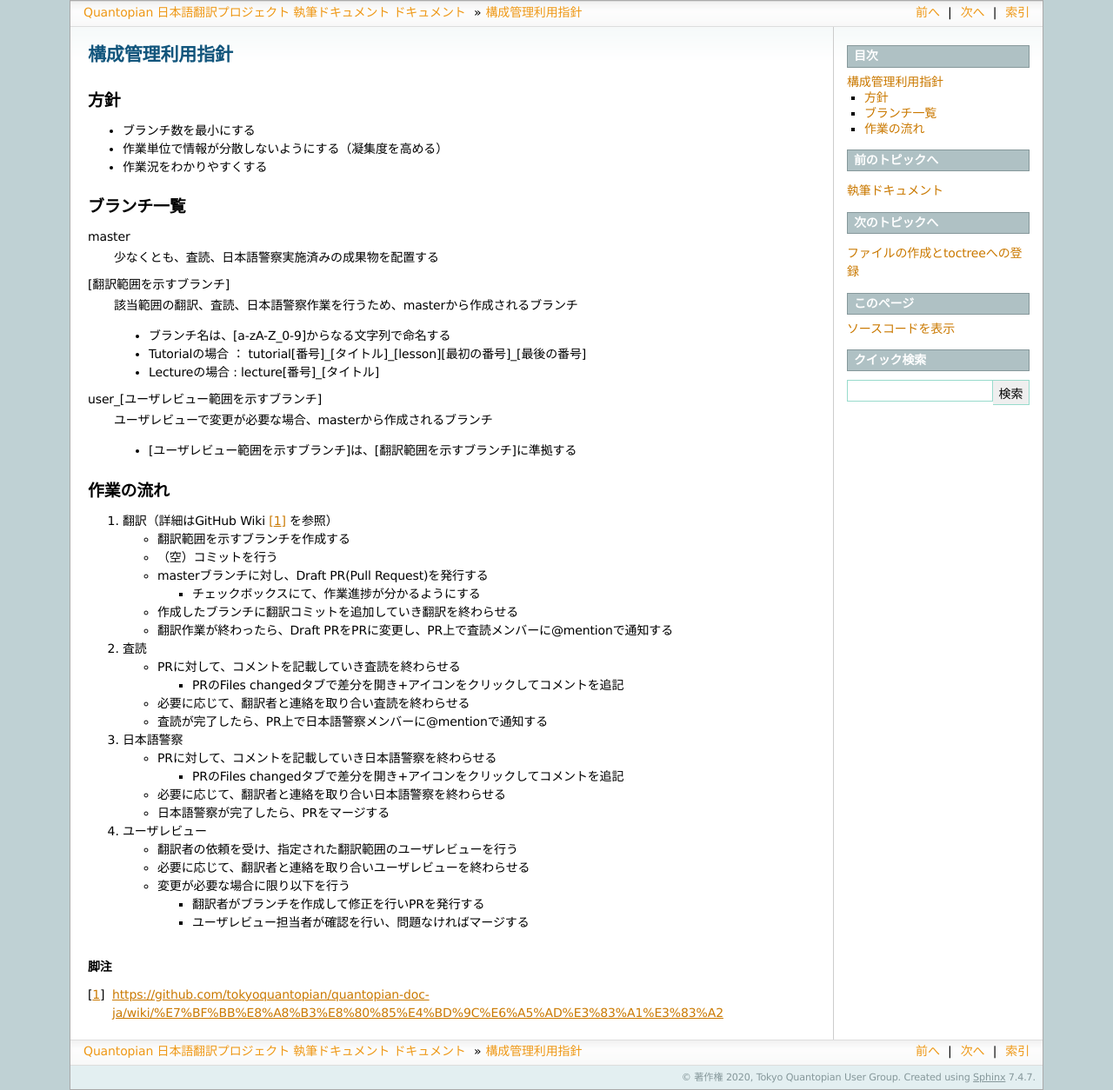
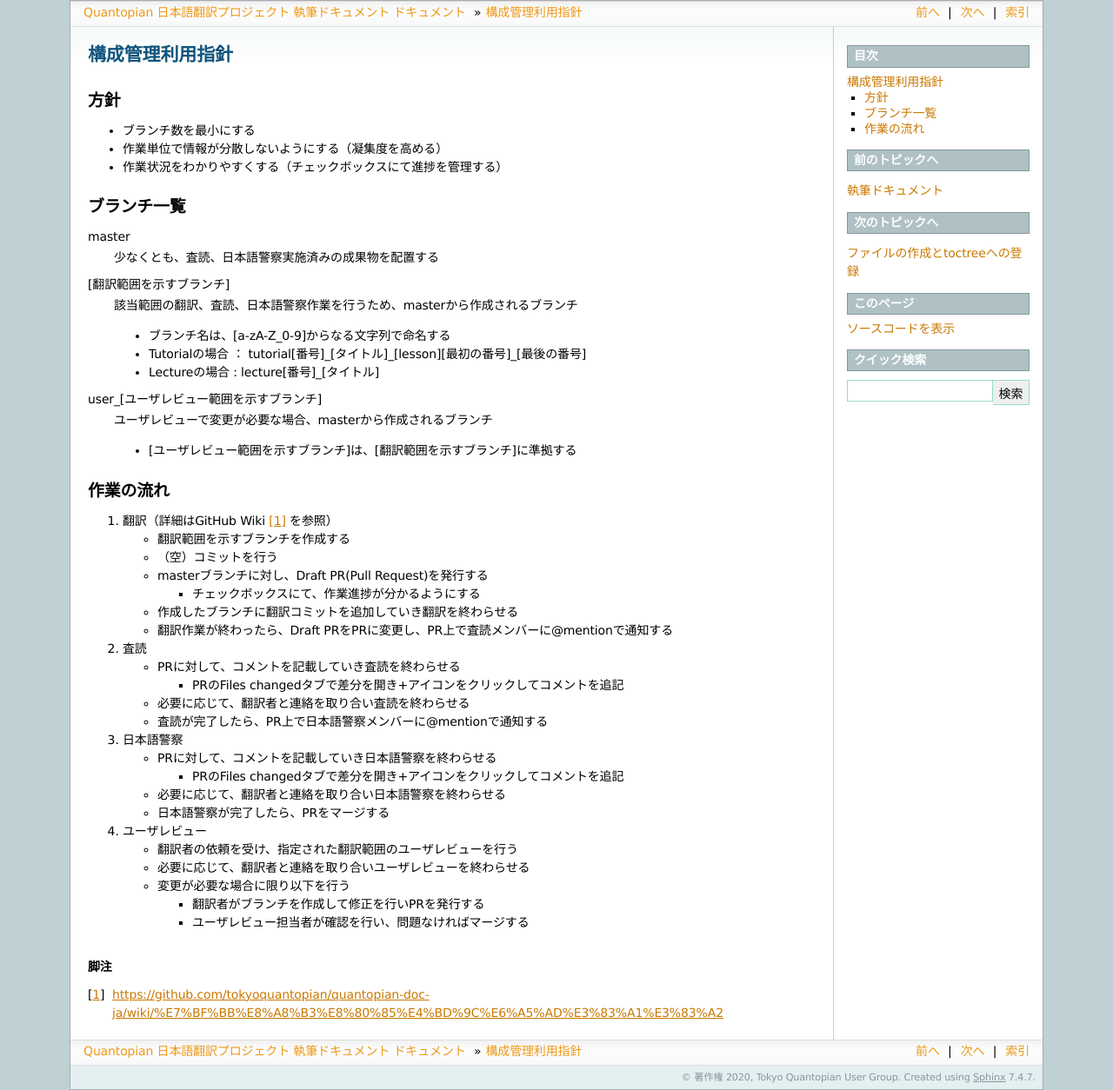
Before and after one commit to tokyoquantopian/quantopian-doc-ja, a Sphinx documentation site: the page built from writing/source/vcs.rst, in a window 1280 px wide. Shown: the whole page at 87% size. Built offline with Sphinx 7.4.7, drawn with Linux system fonts in a browser that asks for light colours.

Commit message:
Add supplementary explanation

```diff
--- a/writing/source/vcs.rst
+++ b/writing/source/vcs.rst
@@ -9,7 +9,7 @@
 ----
 - ブランチ数を最小にする
 - 作業単位で情報が分散しないようにする（凝集度を高める）
-- 作業況をわかりやすくする
+- 作業状況をわかりやすくする（チェックボックスにて進捗を管理する）
 
 .. _vcs-branch:
 
```
